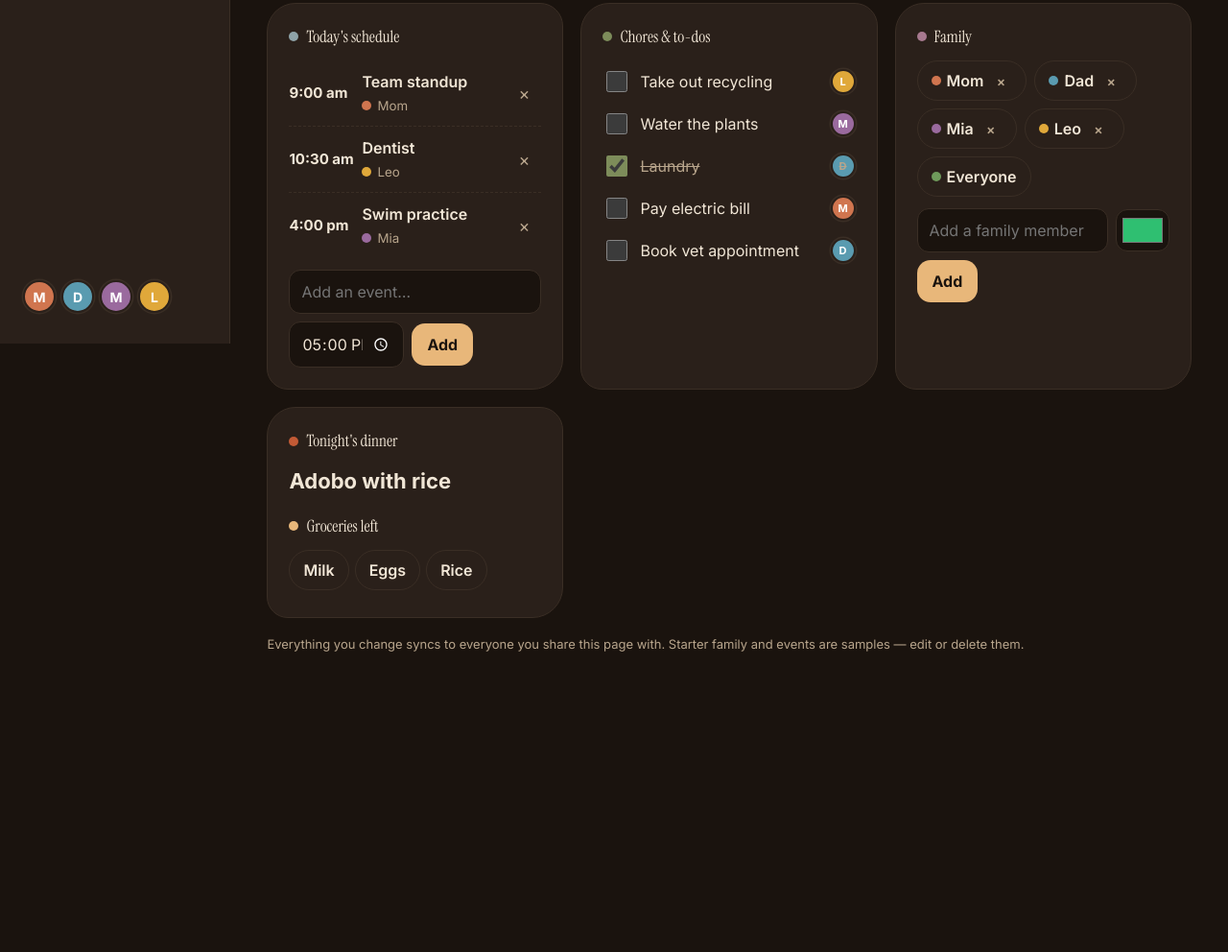
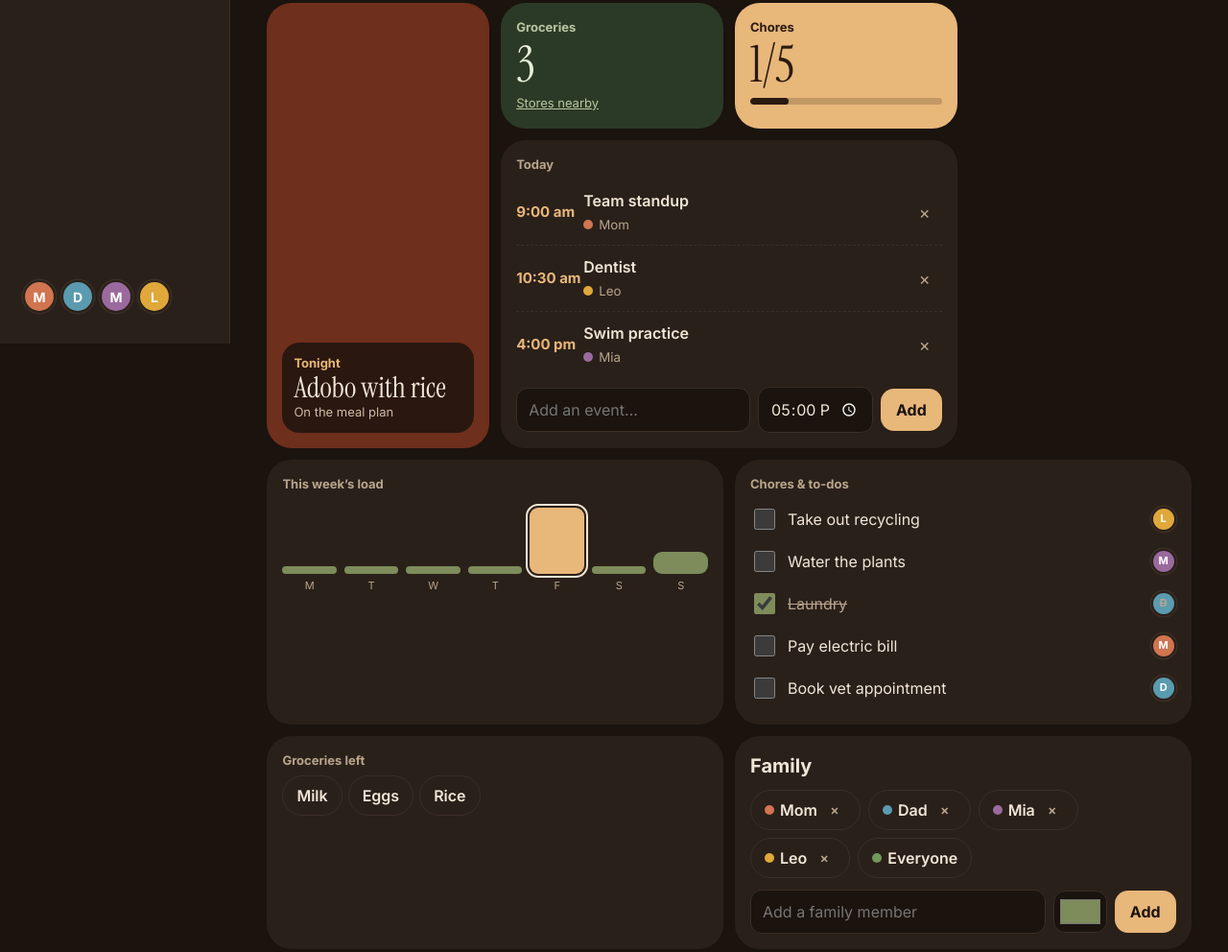
Before and after one commit to naekitakadoportfolio/naekitakadoportfolio.github.io, a plain HTML site: page nectar/index.html in a window 1280 px wide. Shown: the part 442-1434 px from the top of the page at 96% size. Before the commit the page ends 1247 px from the top, so only its background shows below. Drawn offline with Linux system fonts and the light colour scheme.

Commit message:
Nectar: bento Today screen
Co-Authored-By: Claude Opus 5.5 <noreply@anthropic.com>
Claude-Session: https://claude.ai/code/session_01Jtb5nGYHJBpfp4jVQsRSRj

```diff
--- a/nectar/index.html
+++ b/nectar/index.html
@@ -112,6 +112,28 @@ nav button.on{background:color-mix(in srgb,var(--y) 18%,transparent)}
 .skins{position:absolute;top:16px;right:16px;display:flex;gap:6px;z-index:2}
 .skins button{width:34px;height:34px;border-radius:50%;border:2.5px solid var(--panel);cursor:pointer;box-shadow:0 0 0 1.5px var(--line);padding:0}
 .skins button[aria-pressed=true]{box-shadow:0 0 0 3px var(--y)}
+
+.bento{display:grid;grid-template-columns:minmax(0,1.3fr) minmax(0,1fr);grid-auto-rows:minmax(130px,auto);gap:12px}
+@media(min-width:900px){.bento{grid-template-columns:repeat(4,minmax(0,1fr))}.b-wide{grid-column:span 2!important}}
+.bento>div{border-radius:26px;padding:16px;background:var(--panel);box-shadow:var(--shadow)}
+.b-din{grid-row:span 2;display:flex;flex-direction:column;justify-content:flex-end;min-height:270px}
+.tartan{background-color:#6e2f1c!important;background-image:repeating-linear-gradient(0deg,rgba(20,10,6,.45) 0 8px,transparent 8px 22px),repeating-linear-gradient(90deg,rgba(20,10,6,.45) 0 8px,transparent 8px 22px),repeating-linear-gradient(0deg,rgba(232,183,122,.35) 0 1px,transparent 1px 11px)}
+:root[data-skin=storybook] .tartan{background-color:#8a5a3b!important}:root[data-skin=clay] .tartan{background-color:#c2703f!important}
+.b-glass{background:rgba(26,18,13,.8);border-radius:18px;padding:12px;color:#f1e6d6}
+.b-glass .b-k{color:#e8b77a}.b-glass .b-s{color:#cdbba3}
+.b-gro{background:#2b3a26!important;color:#e7eed8}.b-gro .b-k,.b-gro .b-s,.b-gro a{color:#b9c7a2}
+:root[data-skin=storybook] .b-gro,:root[data-skin=clay] .b-gro{background:#dfe3cf!important;color:#2f3a22}:root[data-skin=storybook] .b-gro .b-k,:root[data-skin=storybook] .b-gro a,:root[data-skin=clay] .b-gro .b-k,:root[data-skin=clay] .b-gro a{color:#4d5938}
+.b-cho{background:var(--y)!important;color:#2a1a10}
+.b-wide{grid-column:span 2}
+.b-k{font-size:13px;font-weight:700;color:var(--mute)}.b-cho .b-k{color:#2a1a10}
+.b-num{font-family:var(--hf);font-size:52px;line-height:1;margin:4px 0}
+.b-big{font-family:var(--hf);font-size:30px;line-height:1.05}
+.b-s{font-size:13px}
+.b-bar{height:7px;border-radius:7px;background:rgba(42,26,16,.2);margin-top:8px;overflow:hidden}.b-bar i{display:block;height:100%;background:#2a1a10;border-radius:7px;transition:width .4s}
+.b-load{display:grid;grid-template-columns:repeat(7,1fr);gap:8px;align-items:end;height:96px;margin-top:8px}
+.b-load div{display:flex;flex-direction:column;justify-content:flex-end;align-items:center;gap:4px;height:100%;font-size:11px;color:var(--mute)}
+.b-load i{display:block;width:100%;border-radius:9px;min-height:8px}
+.bento .ev{grid-template-columns:58px minmax(0,1fr) auto}.bento .ev time{color:var(--y)}
 </style>
 </head>
 <body>
@@ -151,13 +173,17 @@ nav button.on{background:color-mix(in srgb,var(--y) 18%,transparent)}
 </header>
 
 <section class="view on" id="v-today">
- <div class="grid">
-  <div class="card"><h3><span class="dot" style="background:var(--s)"></span>Today's schedule</h3><div id="todayEv"></div>
-   <form class="row" id="quickEv" style="margin-top:12px"><input id="qeT" placeholder="Add an event…" aria-label="Event title" required><input id="qeH" type="time" value="17:00" aria-label="Time" style="flex:0 1 120px"><button class="btn g">Add</button></form></div>
-  <div class="card"><h3><span class="dot" style="background:var(--g)"></span>Chores & to-dos</h3><div id="todayTodo"></div></div>
-  <div class="card"><h3><span class="dot" style="background:var(--p)"></span>Family</h3><div id="famList" class="row" style="margin-bottom:12px"></div>
-   <form class="row" id="famForm"><input id="fN" placeholder="Add a family member" required aria-label="Name" maxlength="20"><input id="fC" type="color" value="#2fbf71" aria-label="Colour" style="flex:0 0 56px;padding:4px"><button class="btn g">Add</button></form></div>
-  <div class="card"><h3><span class="dot" style="background:var(--c)"></span>Tonight's dinner</h3><div id="todayMeal"></div><h3 style="margin-top:18px"><span class="dot" style="background:var(--y)"></span>Groceries left</h3><div id="todayGro"></div></div>
+ <div class="bento">
+  <div class="b-din tartan" id="bDin"><div class="b-glass"><div class="b-k" id="bDinT">Tonight</div><div class="b-big" id="todayMeal">Not planned yet</div><div class="b-s" id="bDinS">Pick a recipe to fill tonight</div></div></div>
+  <div class="b-gro"><div class="b-k">Groceries</div><div class="b-num" id="bGroN">0</div><div class="b-s"><a id="bGroL" href="https://www.google.com/maps/search/grocery+store+near+me" target="_blank" rel="noopener">Stores nearby</a></div></div>
+  <div class="b-cho"><div class="b-k">Chores</div><div class="b-num" id="bChoN">0/0</div><div class="b-bar"><i id="bChoB"></i></div></div>
+  <div class="b-wide"><div class="b-k" style="margin-bottom:6px">Today</div><div id="todayEv"></div>
+   <form class="row" id="quickEv" style="margin-top:10px"><input id="qeT" placeholder="Add an event…" aria-label="Event title" required><input id="qeH" type="time" value="17:00" aria-label="Time" style="flex:0 1 120px"><button class="btn g">Add</button></form></div>
+  <div class="b-wide"><div class="b-k">This week’s load</div><div class="b-load" id="bLoad"></div></div>
+  <div class="b-wide"><div class="b-k" style="margin-bottom:4px">Chores & to-dos</div><div id="todayTodo"></div></div>
+  <div class="b-wide"><div class="b-k" style="margin-bottom:6px">Groceries left</div><div id="todayGro"></div></div>
+  <div class="b-wide"><h3 style="margin:0 0 10px;font-size:20px">Family</h3><div id="famList" class="row" style="margin-bottom:12px"></div>
+   <form class="row" id="famForm"><input id="fN" placeholder="Add a family member" required aria-label="Name" maxlength="20"><input id="fC" type="color" value="#7d8c5a" aria-label="Colour" style="flex:0 0 56px;padding:4px"><button class="btn g">Add</button></form></div>
  </div>
 </section>
 
@@ -252,9 +278,14 @@ function renderToday(){
  $('#todayEv').innerHTML=ev.length?ev.map(([e,i])=>evRow(e,i)).join(''):'<div class="empty">Nothing scheduled — enjoy the calm.</div>';
  const todo=[...S.lists.Chores.map((x,i)=>['Chores',x,i]),...S.lists['To-do'].map((x,i)=>['To-do',x,i])];
  $('#todayTodo').innerHTML=todo.map(([l,x,i])=>item(l,x,i)).join('')||'<div class="empty">All clear!</div>';
- const m=S.meals[T]||{};$('#todayMeal').innerHTML=`<div style="font-size:22px;font-weight:700">${esc(m.Dinner||'Not planned yet')}</div>`;
+ const m=S.meals[T]||{};$('#todayMeal').textContent=m.Dinner||'Not planned yet';
  const g=S.lists.Groceries.filter(x=>!x.x);$('#todayGro').innerHTML=g.length?g.map(x=>`<span class="chip" style="display:inline-block;margin:0 6px 6px 0;cursor:default">${esc(x.t)}</span>`).join(''):'<div class="empty">Pantry is stocked.</div>';
  const done=todo.filter(t=>t[1].x).length;$('#prog').style.width=(todo.length?done/todo.length*100:100)+'%';
+ $('#bGroN').textContent=g.length;$('#bChoN').textContent=`${done}/${todo.length}`;$('#bChoB').style.width=(todo.length?done/todo.length*100:0)+'%';
+ const rec=(S.recipes||[]).find(r=>r.title===m.Dinner);const ce=S.events.find(e=>e.d===T&&/^Cook:/.test(e.t));
+ $('#bDinT').textContent='Tonight'+(ce?' · '+fmtH(ce.h):'');$('#bDinS').textContent=m.Dinner?(rec?`From a reel · ${mins((rec.prep||0)+(rec.cook||0))}`:'On the meal plan'):'Pick a recipe to fill tonight';
+ const st=addD(today,-((today.getDay()+6)%7));$('#bLoad').innerHTML=[...Array(7)].map((_,k)=>{const d=addD(st,k),n=S.events.filter(e=>e.d===iso(d)).length;return`<div><i style="height:${Math.max(8,Math.min(100,n*24))}%;background:${n>3?'var(--c)':n>1?'var(--y)':'var(--g)'}${iso(d)===T?';outline:2px solid var(--ink);outline-offset:2px':''}"></i>${'MTWTFSS'[k]}</div>`}).join('');
+ {const nf=fam.filter(f=>f.n!=='Everyone').length,W=['','One','Two','Three','Four','Five','Six','Seven','Eight'];$('#htitle').innerHTML=`${W[nf]||nf} of you,<br>${ev.length<3?'one easy':ev.length<5?'a full':'a busy'} ${new Date().getHours()<12?'day':'evening'}`}
  $('#hsub').textContent=`${ev.length} event${ev.length===1?'':'s'} today · ${done} of ${todo.length} tasks done · ${g.length} groceries to grab`;
 }
 function item(l,x,i){return`<label class="item ${x.x?'done':''}"><input type="checkbox" data-l="${esc(l)}" data-i="${i}" ${x.x?'checked':''}><span>${esc(x.t)}</span><span class="av" style="background:${col(x.w)};width:26px;height:26px;font-size:11px;flex:none">${esc(x.w[0])}</span></label>`}
--- a/nectar/sw.js
+++ b/nectar/sw.js
@@ -1,4 +1,4 @@
-const C='nectar-v2',F=['./','index.html','manifest.webmanifest','icon.svg'];
+const C='nectar-v3',F=['./','index.html','manifest.webmanifest','icon.svg'];
 self.addEventListener('install',e=>e.waitUntil(caches.open(C).then(c=>c.addAll(F)).then(()=>self.skipWaiting())));
 self.addEventListener('activate',e=>e.waitUntil(caches.keys().then(k=>Promise.all(k.filter(x=>x!==C).map(x=>caches.delete(x)))).then(()=>self.clients.claim())));
 self.addEventListener('fetch',e=>{if(e.request.method!=='GET')return;e.respondWith(fetch(e.request).then(r=>{const cp=r.clone();caches.open(C).then(c=>c.put(e.request,cp));return r}).catch(()=>caches.match(e.request)))});
```
